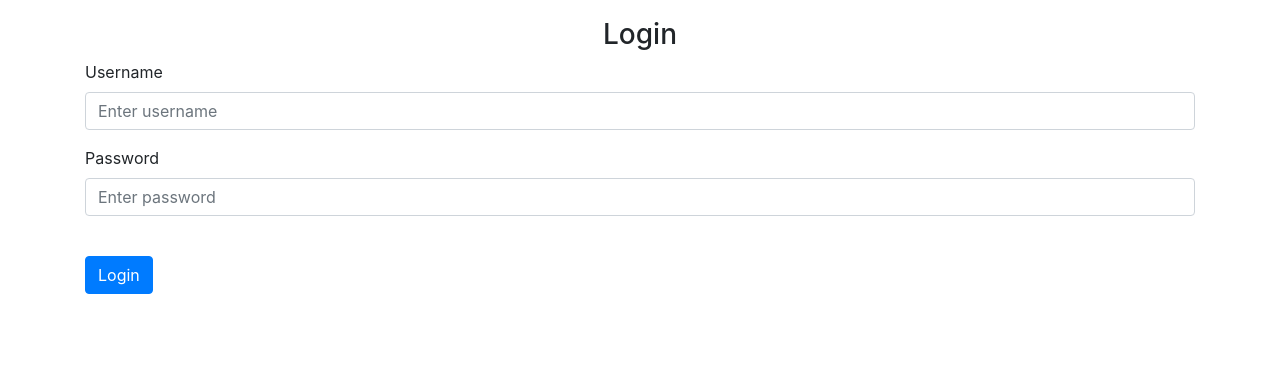
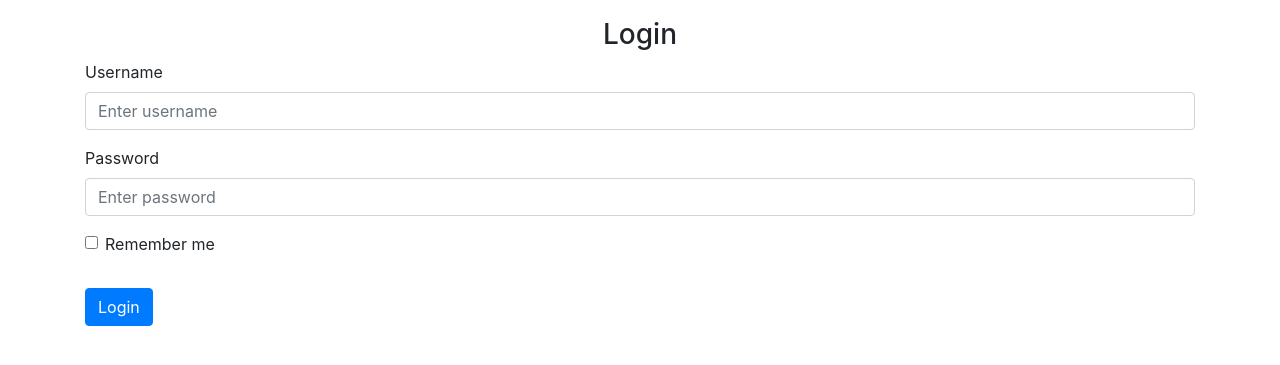
Before and after one commit to Tau628/TSKGacha, a Flask app: page /login in a window 1280 px wide. Shown: the part 78-443 px from the top of the page. Run offline with Flask 2, Linux system fonts and the light colour scheme; some libraries are stand-ins or nearby versions.

Commit message:
Added remember me button to log in

```diff
--- a/blueprints/auth.py
+++ b/blueprints/auth.py
@@ -50,7 +50,7 @@ def sign_up():
         db['players'][username] = new_user
 
         #Automatically logs in the user
-        login_user(User(username), remember=True)
+        login_user(User(username), remember=False)
 
         flash('Account created!', category='success')
         return redirect(url_for('otherBP.home'))
@@ -63,6 +63,7 @@ def login():
     #Gets all the information from the form
     username = request.form.get('username')
     password = request.form.get('password')
+    remember = request.form.get('rememberMe')=='on'
 
     #Checks if the email exists in the database
     if username in db['players']:
@@ -71,7 +72,7 @@ def login():
       #Checks if the password is valid
       if check_password_hash(user['password'], password):
         flash('Logged in successfully!', category='success')
-        login_user(User(username), remember=True)
+        login_user(User(username), remember=remember)
         return redirect(url_for('otherBP.home'))
       else:
         flash('Incorrect password, try again.', category='error')
--- a/main.py
+++ b/main.py
@@ -27,4 +27,4 @@ for k, v in data.items():
 if __name__ == '__main__':
   app.secret_key = 'super secret key'
   app.config['SESSION_TYPE'] = 'filesystem'
-  app.run(host='0.0.0.0', port=8080, debug=True)
+  app.run(host='0.0.0.0', port=8080)#, debug=True)
--- a/templates/authentication/login.html
+++ b/templates/authentication/login.html
@@ -22,6 +22,12 @@
       placeholder="Enter password"
     />
   </div>
+  <div class="form-check mb-2">
+    <input class="form-check-input" type="checkbox" id="autoSizingCheck" name="rememberMe">
+    <label class="form-check-label" for="autoSizingCheck">
+      Remember me
+    </label>
+  </div>
   <br />
   <button type="submit" class="btn btn-primary">Login</button>
 </form>
```
